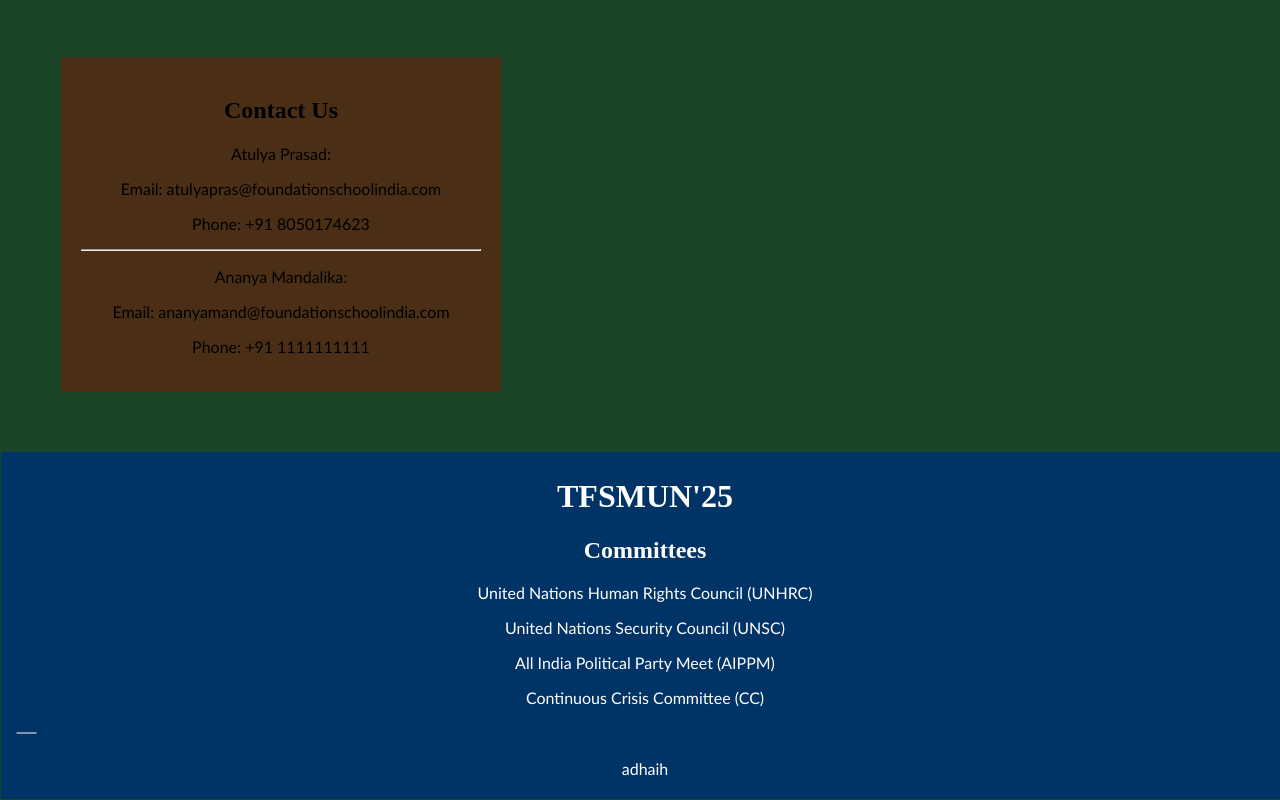
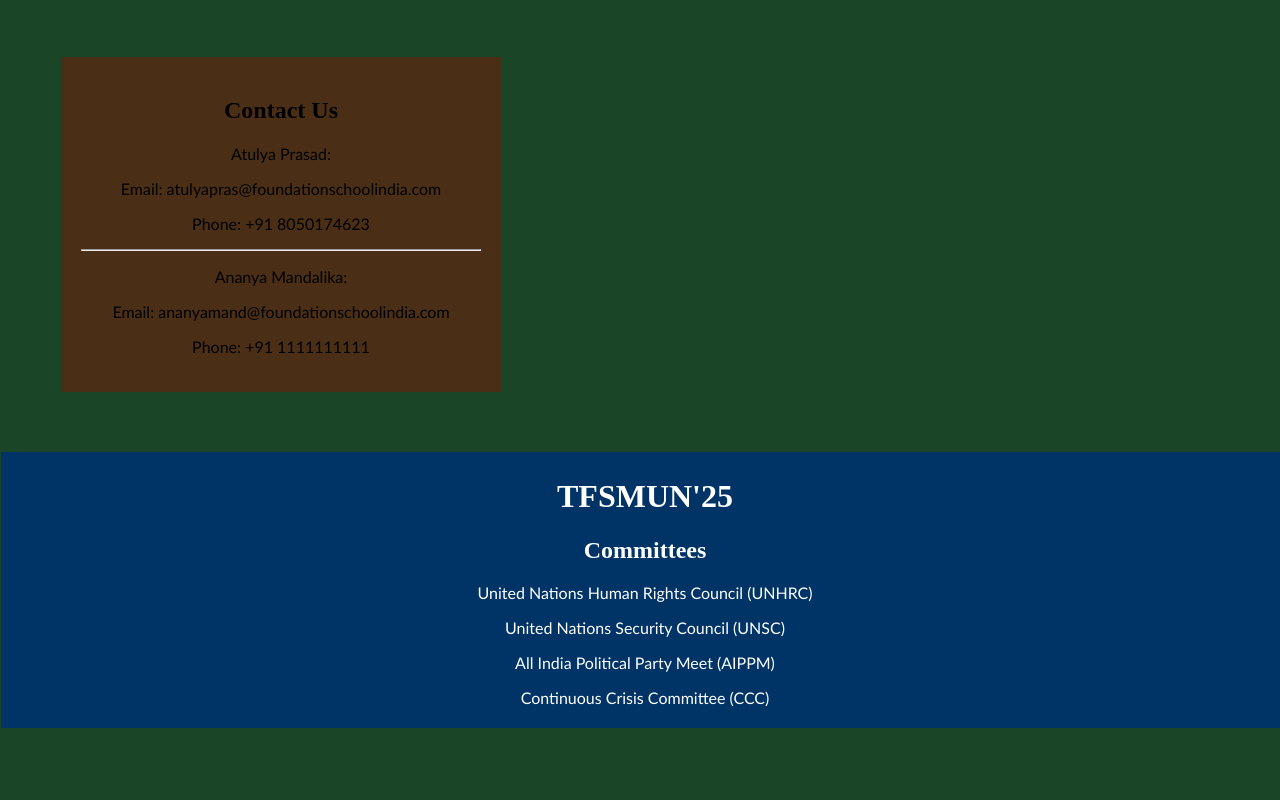
Before and after one commit to tuli20-10/TFSMUN2024-25, a plain HTML site: page index.html in a window 1280 px wide. Shown: the part 1432-2232 px from the top of the page. After the commit the page ends 2161 px from the top, so only its background shows below. Drawn offline with Linux system fonts and the light colour scheme.

Commit message:
Update index.html

```diff
--- a/index.html
+++ b/index.html
@@ -58,9 +58,7 @@
     <p>United Nations Human Rights Council (UNHRC)</p>
     <p>United Nations Security Council (UNSC)</p>
     <p>All India Political Party Meet (AIPPM)</p>
-    <p>Continuous Crisis Committee (CC)</p>
-    <hr class="vertical">
-    <p>adhaih</p>
+    <p>Continuous Crisis Committee (CCC)</p>
 </footer>
 </body>
 </html>
```
